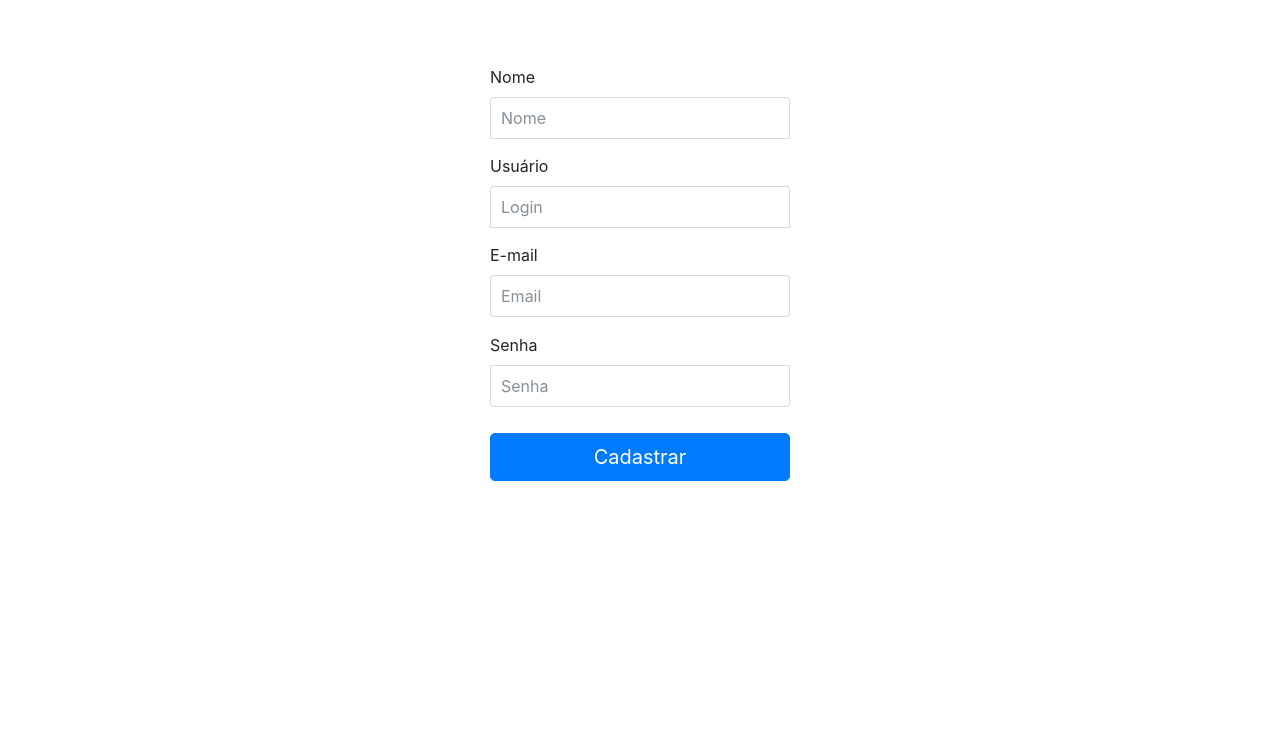
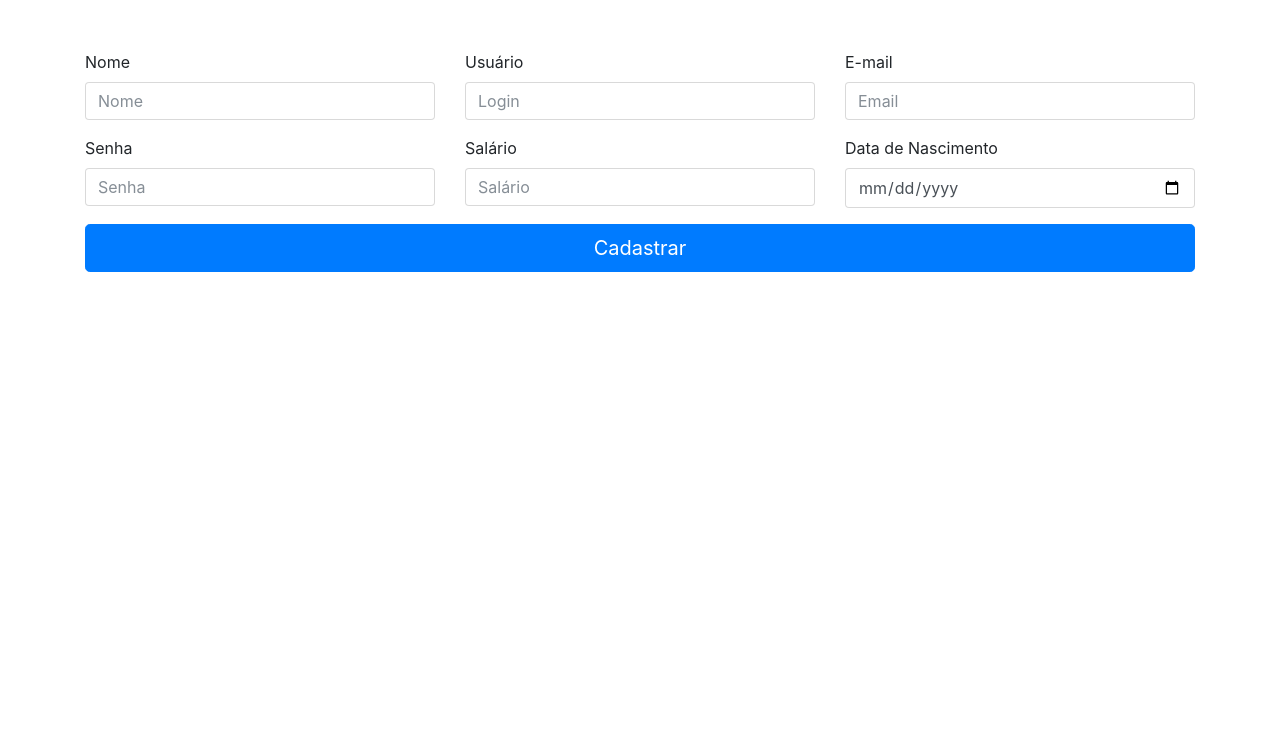
Before and after one commit to lucasleandrodemoura/GesProjeto, a CodeIgniter app: page /database/index.php/usuarios/cadastro in a window 1280 px wide. Shown: the top 736 px of the page. Run offline with CodeIgniter, Linux system fonts and the light colour scheme; some libraries are stand-ins or nearby versions.

Commit message:
Manutenção dos usuários

```diff
--- a/GesProjeto/application/controllers/Usuarios.php
+++ b/GesProjeto/application/controllers/Usuarios.php
@@ -6,6 +6,7 @@ defined('BASEPATH') OR exit('No direct script access allowed');
  * @date 2017-09-01
  */
 class Usuarios extends MY_Controller {
+
 
     //Tela de login inicial
     function index($erro=""){
--- a/GesProjeto/application/views/Includes/header_nav.php
+++ b/GesProjeto/application/views/Includes/header_nav.php
@@ -17,7 +17,7 @@
         </div>
       </li>
       <li class="nav-item">
-        <a class="nav-link" href="<?= base_url()?>Login/meus_dados">Meus dados</a>
+        <a class="nav-link" href="<?= base_url()?>Usuarios/meus_dados">Meus dados</a>
       </li>
       <li class="nav-item">
           <a class="nav-link" href="<?= base_url()?>Login/logout">Sair</a>
--- a/GesProjeto/application/views/usuarios/cadastro.php
+++ b/GesProjeto/application/views/usuarios/cadastro.php
@@ -11,7 +11,7 @@ defined('BASEPATH') OR exit('No direct script access allowed');
             echo form_open("usuarios/cadastrar");
         }
     ?>
-    <div class="form-signin">
+
 
             <?php if($erro==1) { ?>
                 <h4 class="form-signin-heading bg-danger">Usuário já cadastrado!</h4>
@@ -20,23 +20,42 @@ defined('BASEPATH') OR exit('No direct script access allowed');
                 <h4 class="form-signin-heading bg-warning">E-mail já utilizado!</h4>
             <?php } ?>
             <div class="row">
-                <div class="form-group col-md-12">
+
+                <div class="form-group col-md-4">
                     <label for="inputNome">Nome</label>
                     <input type="text" id="inputNome" autocomplete="off" name="nome" value="<?php if($dados) { print $dados->nome; } ?>" class="form-control" placeholder="Nome" required>
-                </div><div class="form-group col-md-12">
+                </div>
+
+                <div class="form-group col-md-4">
                     <label for="inputLogin">Usuário</label>
                     <input type="text" id="inputLogin" autocomplete="off" name="login" value="<?php if($dados) { print $dados->login; } ?>" class="form-control" placeholder="Login" required>
-                </div><div class="form-group col-md-12">
+                </div>
+
+                <div class="form-group col-md-4">
                     <label for="inputEmail">E-mail</label>
                     <input type="email" id="inputEmail" autocomplete="off" name="email" value="<?php if($dados) { print $dados->email; } ?>" class="form-control" placeholder="Email" required>
-                </div><div class="form-group col-md-12">
+                </div>
+                <div class="form-group col-md-4">
                     <label for="inputPassword">Senha</label>
                     <input type="password" id="inputPassword" autocomplete="off" name="senha" value="<?php if($dados) { print $dados->senha; } ?>" class="form-control" placeholder="Senha" required>
                 </div>
+
+
+                <div class="form-group col-md-4">
+                    <label for="inputSalario">Salário</label>
+                    <input type="number" id="inputSalario" autocomplete="off" name="salario" value="<?php if($dados) { print $dados->salario; } ?>" class="form-control" placeholder="Salário" required>
+                </div>
+
+                <div class="form-group col-md-4">
+                    <label for="inputNascimento">Data de Nascimento</label>
+                    <input type="date" id="inputNascimento" autocomplete="off" name="data_nascimento" value="<?php if($dados) { print $dados->data_nascimento; } ?>" class="form-control" placeholder="Data de Nascimento" required>
+                </div>
+
+
+
             </div>
             <button class="btn btn-lg btn-primary btn-block" type="submit"><?php if($dados) { print "Salvar"; } else { print "Cadastrar"; } ?></button>
 
 
-    </div>
-    </form>
+   <?php echo form_close(); ?>
 </div>
```
